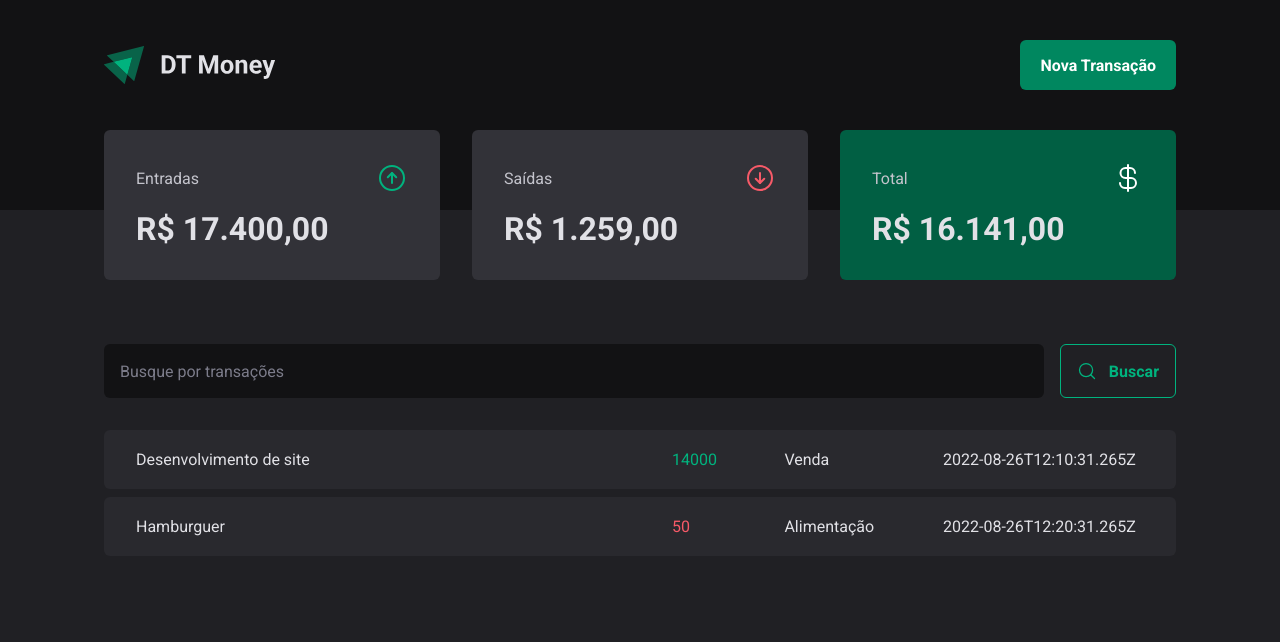
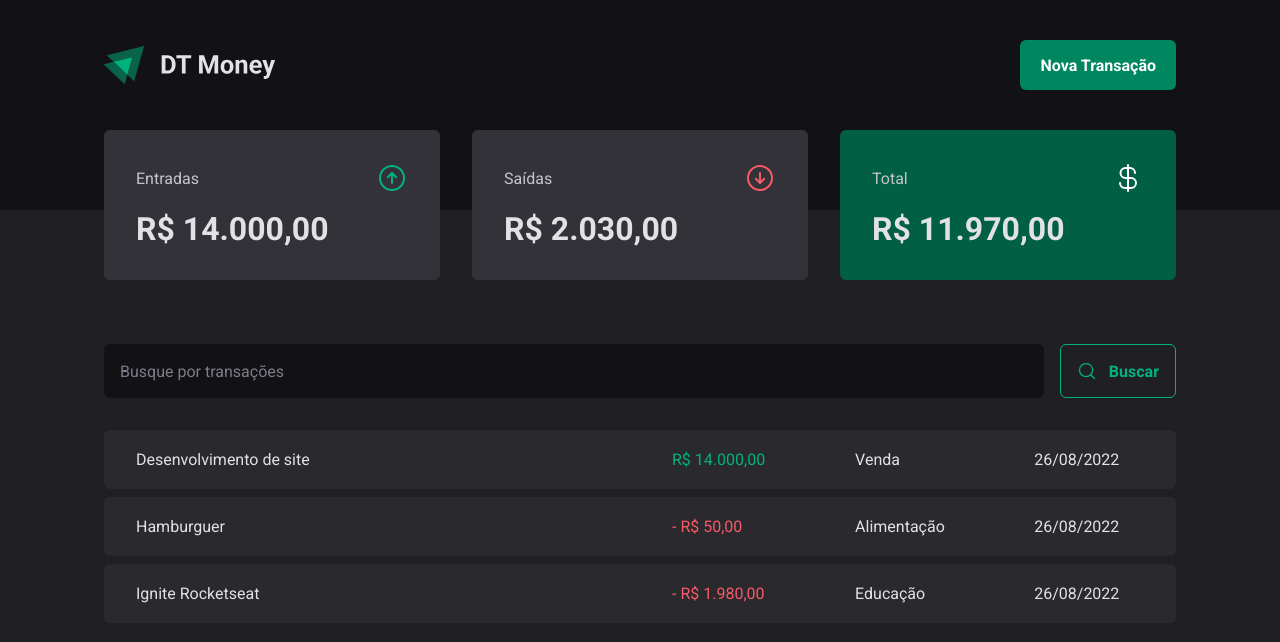
Before and after one commit to RoneBS/ignite-2.0-03-dt-money, a React (Vite) app: page / in a window 1280 px wide. Shown: the top 642 px of the page. Built offline with nearby package versions, Linux system fonts and the light colour scheme; data requests are answered from the project's data file.

Commit message:
function to format numbers and date added

```diff
--- a/server.json
+++ b/server.json
@@ -15,6 +15,14 @@
       "category": "Alimentação",
       "price": 50,
       "createdAt": "2022-08-26T12:20:31.265Z"
+    },
+    {
+      "id": 3,
+      "description": "Ignite Rocketseat",
+      "type": "outcome",
+      "category": "Educação",
+      "price": 1980,
+      "createdAt": "2022-08-26T12:20:59.265Z"
     }
   ]
 }
--- a/src/components/Summary/index.tsx
+++ b/src/components/Summary/index.tsx
@@ -1,10 +1,28 @@
 import { ArrowCircleDown, ArrowCircleUp, CurrencyDollar } from 'phosphor-react'
 import { useContext } from 'react'
 import { TransactionsContext } from '../../contexts/TransactionsContext'
+
+import { priceFormatter } from '../../utils/formatter'
+
 import * as S from './styles'
 
 export const Summary = () => {
   const { transactions } = useContext(TransactionsContext)
+
+  const summary = transactions.reduce(
+    (acc, transaction) => {
+      if (transaction.type === 'income') {
+        acc.income += transaction.price
+        acc.total += transaction.price
+      } else {
+        acc.outcome += transaction.price
+        acc.total -= transaction.price
+      }
+
+      return acc
+    },
+    { income: 0, outcome: 0, total: 0 }
+  )
 
   return (
     <S.SummaryContainer>
@@ -14,7 +32,7 @@ export const Summary = () => {
           <ArrowCircleUp size={32} color="#00b37e" />
         </header>
 
-        <strong>R$ 17.400,00</strong>
+        <strong>{priceFormatter(summary.income)}</strong>
       </S.SummaryCard>
 
       <S.SummaryCard>
@@ -23,7 +41,7 @@ export const Summary = () => {
           <ArrowCircleDown size={32} color="#F75A68" />
         </header>
 
-        <strong>R$ 1.259,00</strong>
+        <strong>{priceFormatter(summary.outcome)}</strong>
       </S.SummaryCard>
 
       <S.SummaryCard variant="green">
@@ -32,7 +50,7 @@ export const Summary = () => {
           <CurrencyDollar size={32} color="#fff" />
         </header>
 
-        <strong>R$ 16.141,00</strong>
+        <strong>{priceFormatter(summary.total)}</strong>
       </S.SummaryCard>
     </S.SummaryContainer>
   )
--- a/src/pages/Transactions/index.tsx
+++ b/src/pages/Transactions/index.tsx
@@ -3,6 +3,7 @@ import { Header } from '../../components/Header'
 import { Summary } from '../../components/Summary'
 import { TransactionsContext } from '../../contexts/TransactionsContext'
 import { SearchForm } from './components/SearchForm'
+import { priceFormatter, dateFormatter } from '../../utils/formatter'
 
 import * as S from './styles'
 
@@ -23,11 +24,12 @@ export const Transactions = () => {
                   <td width="50%">{transaction.description}</td>
                   <td>
                     <S.PriceHighlight variant={transaction.type}>
-                      {transaction.price}
+                      {transaction.type === 'outcome' && '- '}
+                      {priceFormatter(transaction.price)}
                     </S.PriceHighlight>
                   </td>
                   <td>{transaction.category}</td>
-                  <td>{transaction.createdAt}</td>
+                  <td>{dateFormatter(transaction.createdAt)}</td>
                 </tr>
               )
             })}
--- /dev/null
+++ b/src/utils/formatter.ts
@@ -0,0 +1,14 @@
+const currencyFormat = new Intl.NumberFormat('pt-BR', {
+  style: 'currency',
+  currency: 'BRL'
+})
+
+export const priceFormatter = (price: number) => {
+  return currencyFormat.format(price)
+}
+
+const dateFormat = new Intl.DateTimeFormat('pt-BR')
+
+export const dateFormatter = (value: string) => {
+  return dateFormat.format(new Date(value))
+}
```
